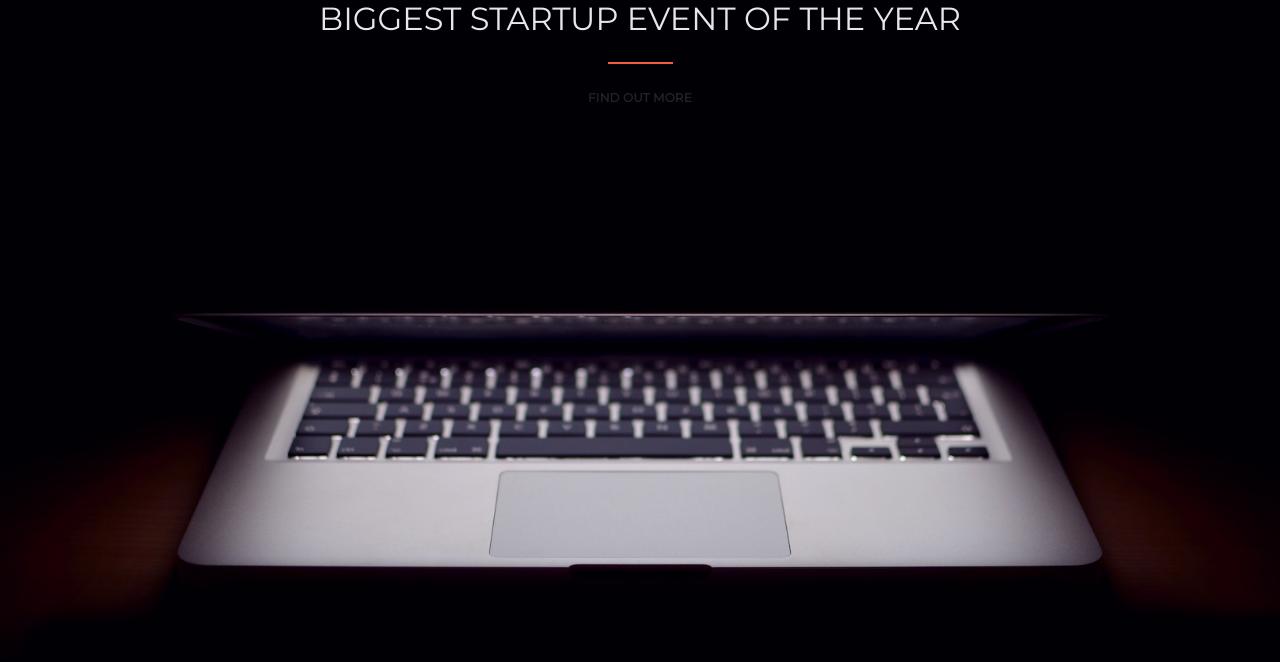
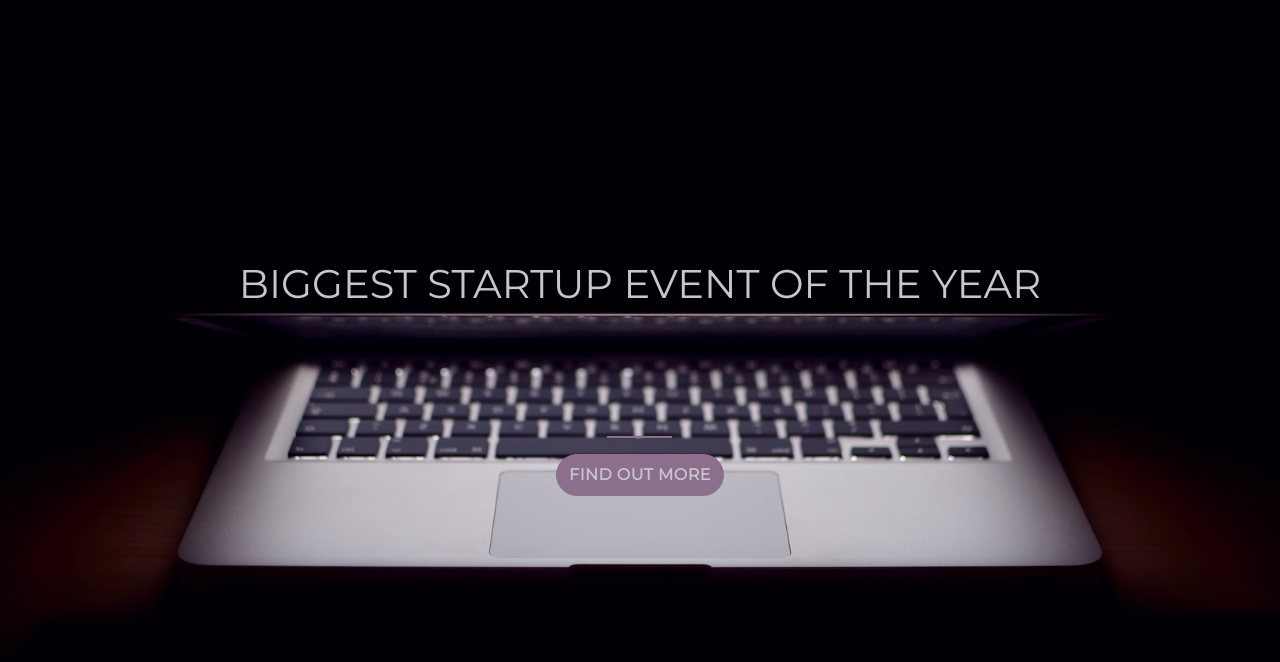
Before and after one commit to tiffanyamani/startup-landing-page, a plain HTML site: page index.html in a window 1280 px wide. Drawn offline with nearby package versions, Linux system fonts and the light colour scheme.

Commit message:
style.css

```diff
--- a/style.css
+++ b/style.css
@@ -15,33 +15,56 @@ body {
   background-size: cover;
 }
 
+.head-div {
+  display: flex;
+  justify-content: center;
+  align-items: center;
+  height: 100%;
+}
+
+.header-text {
+  display: block;
+  top: -2.5rem;
+  margin-bottom: 9rem;
+}
+
 h1 {
-  color: #e5e7ea;
+  color: #C8C5CC;
   text-transform: uppercase;
-  font-size: 2rem;
+  font-size: 2.5rem;
 }
 
 hr {
-  border-color: #f05f44;
+  border-color: #8C6F8C;
   border-width: 2px;
   max-width: 65px;
-}
-
-.buffer {
-  height: 7rem;
+  margin-top: -4rem;
 }
 
 .btn {
   font-weight: 600;
-  font-size: .75rem;
-  letter-spacing: .01rem;
+  font-size: 1rem;
+  letter-spacing: .03rem;
   border-radius: 300px;
   text-transform: uppercase;
+  color: #C8C5CC;
+  box-shadow: none;
 }
 
-.btn-danger {
-  background-color: #f05f44;
-  border: 1px solid #f05f44;
+.btn-mailchimp,
+.btn-mailchimp:link,
+.btn-mailchimp:visited {
+  background-color: #8C6F8C;
+  border: 1px solid #8C6F8C;
+  box-shadow: none;
+}
+
+.btn-mailchimp:hover,
+.btn-mailchimp:active {
+  background-color: #8C6F8C;
+  border: 2px solid #8C6F8C;
+  box-shadow: none;
+  color: #C8C5CC;
 }
 
 .btn-xl {
```
